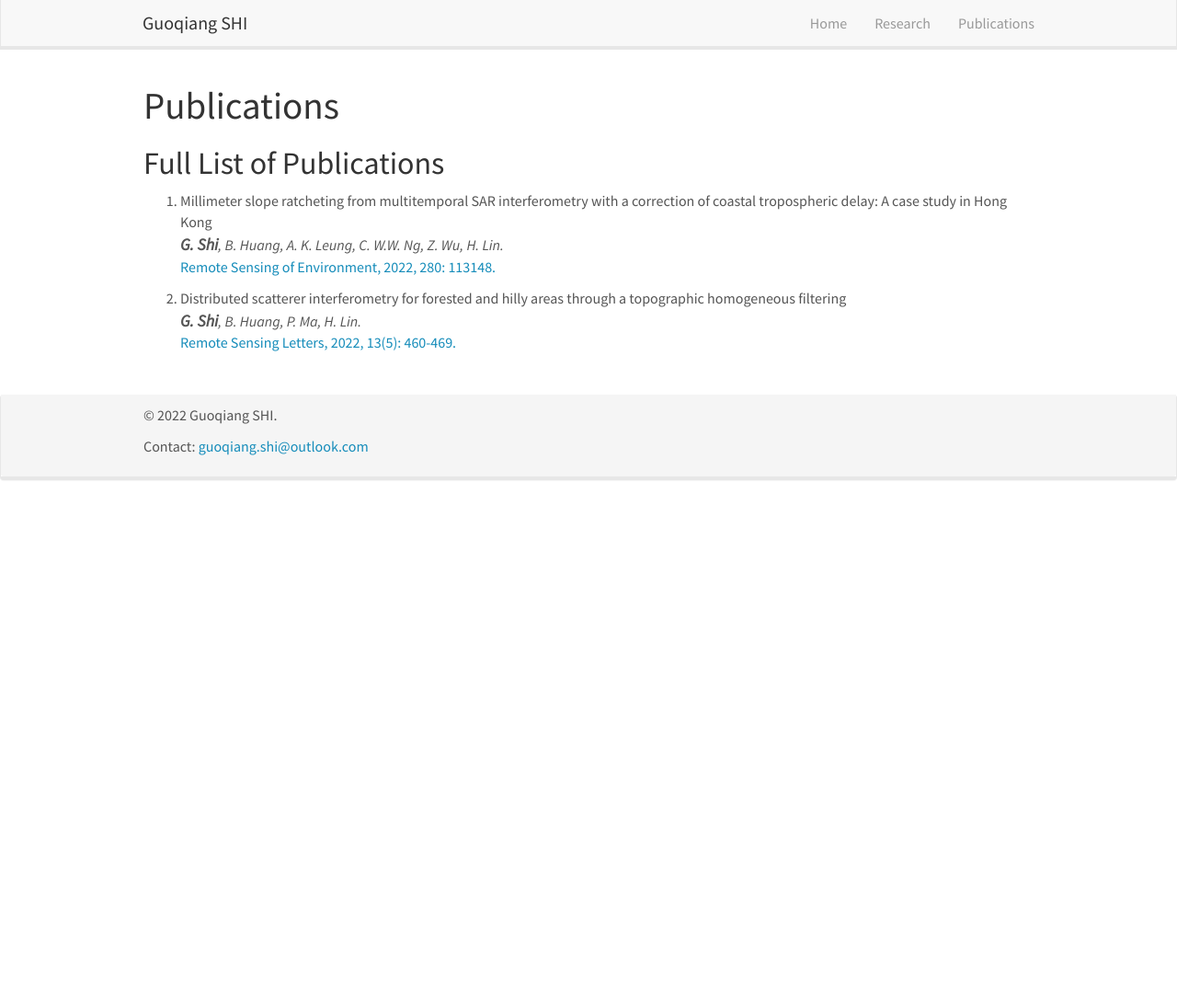
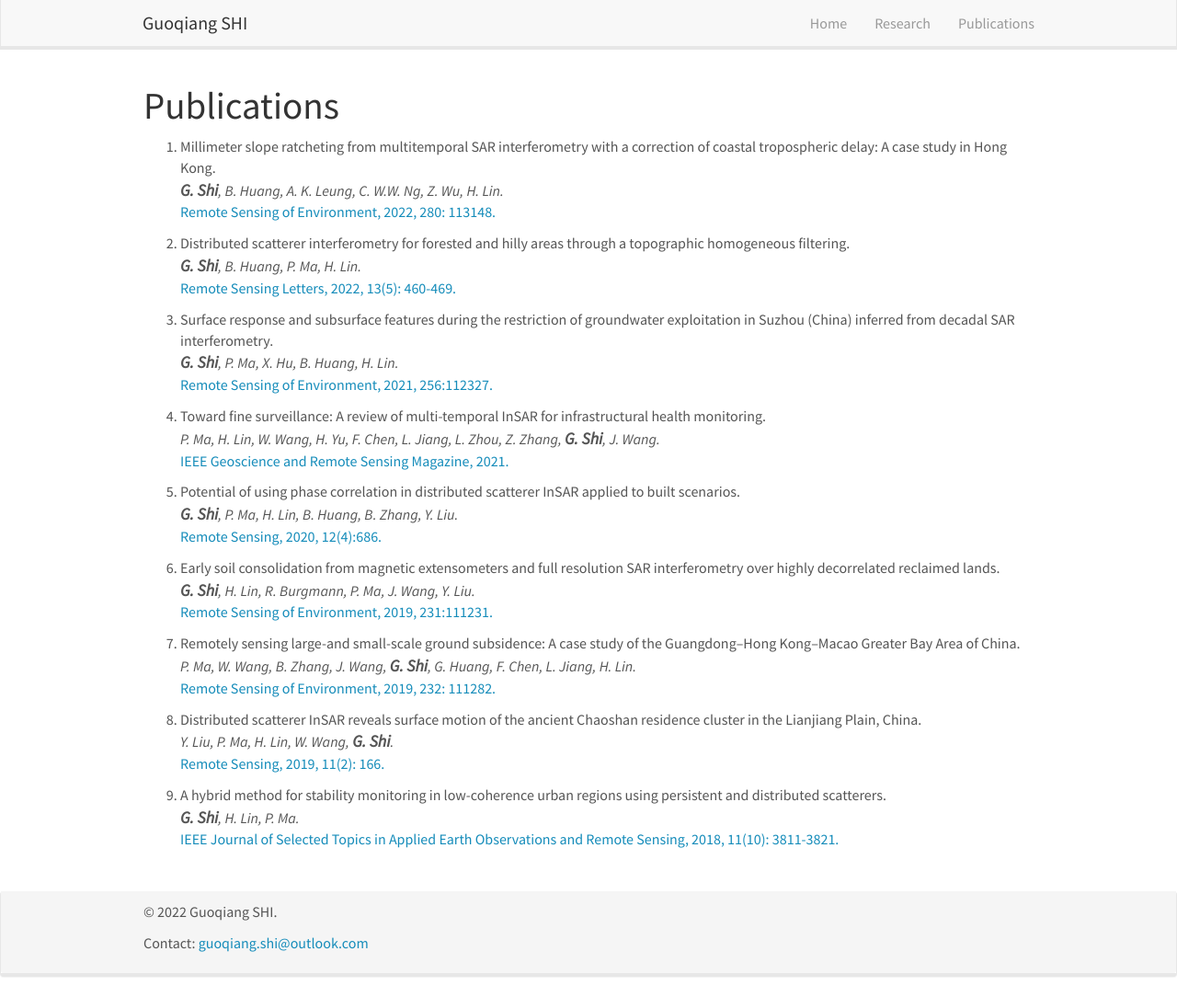
Before and after one commit to guoqiangshi/guoqiangshi.github.io, a Jekyll site: the page publications.html, which Jekyll copies as it is, in a window 1280 px wide and 1084 px high. Shown: the whole window at 92% size. Built offline with Jekyll 4.4.1, drawn with Linux system fonts in a browser that asks for light colours; nearby versions of some CDN libraries; library files that are not in the unit come from our copies.

Commit message:
Update publications.html

```diff
--- a/publications.html
+++ b/publications.html
@@ -213,17 +213,47 @@
 
 -->
 
-<h2 id="full-list-of-publications">Full List of Publications</h2>
+<!-- <h2 id="full-list-of-publications">Full List of Publications</h2> -->
 
 <ol>
   <li>
-    <p>Millimeter slope ratcheting from multitemporal SAR interferometry with a correction of coastal tropospheric delay: A case study in Hong Kong <br />
+    <p>Millimeter slope ratcheting from multitemporal SAR interferometry with a correction of coastal tropospheric delay: A case study in Hong Kong. <br />
   <em><span class="mqq">G. Shi</span>, B. Huang, A. K. Leung, C. W.W. Ng, Z. Wu, H. Lin. </em><br /><a href="https://www.sciencedirect.com/science/article/pii/S0034425722002620">Remote Sensing of Environment, 2022, 280: 113148.</a></p>
   </li>
   <li>
-    <p>Distributed scatterer interferometry for forested and hilly areas through a topographic homogeneous filtering <br />
+    <p>Distributed scatterer interferometry for forested and hilly areas through a topographic homogeneous filtering. <br />
   <em><span class="mqq">G. Shi</span>, B. Huang, P. Ma, H. Lin. </em><br /><a href="https://www.tandfonline.com/doi/abs/10.1080/2150704X.2022.2039414">Remote Sensing Letters, 2022, 13(5): 460-469.</a></p>
   </li>
+  <li>
+    <p> Surface response and subsurface features during the restriction of groundwater exploitation in Suzhou (China) inferred from decadal SAR interferometry.  <br />
+  <em><span class="mqq">G. Shi</span>, P. Ma, X. Hu, B. Huang, H. Lin. </em><br /><a href="https://www.sciencedirect.com/science/article/abs/pii/S0034425721000456">Remote Sensing of Environment, 2021, 256:112327.</a></p>
+  </li>
+  <li>
+    <p> Toward fine surveillance: A review of multi-temporal InSAR for infrastructural health monitoring.  <br />
+  <em>P. Ma, H. Lin, W. Wang, H. Yu, F. Chen, L. Jiang, L. Zhou, Z. Zhang, <span class="mqq">G. Shi</span>, J. Wang. </em><br /><a href="https://ieeexplore.ieee.org/abstract/document/9502847">IEEE Geoscience and Remote Sensing Magazine, 2021.</a></p>
+  </li>
+ <li>
+    <p> Potential of using phase correlation in distributed scatterer InSAR applied to built scenarios.  <br />
+  <em><span class="mqq">G. Shi</span>, P. Ma, H. Lin, B. Huang, B. Zhang, Y. Liu. </em><br /><a href="https://www.mdpi.com/2072-4292/12/4/686">Remote Sensing, 2020, 12(4):686.</a></p>
+  </li>
+<li>
+    <p> Early soil consolidation from magnetic extensometers and full resolution SAR interferometry over highly decorrelated reclaimed lands. <br />
+  <em><span class="mqq">G. Shi</span>, H. Lin, R. Burgmann, P. Ma, J. Wang, Y. Liu. </em><br /><a href="https://www.sciencedirect.com/science/article/abs/pii/S0034425719302500">Remote Sensing of Environment, 2019, 231:111231.</a></p>
+  </li>
+<li>
+    <p> Remotely sensing large-and small-scale ground subsidence: A case study of the Guangdong–Hong Kong–Macao Greater Bay Area of China. <br />
+  <em>P. Ma, W. Wang, B. Zhang, J. Wang, <span class="mqq">G. Shi</span>, G. Huang, F. Chen, L. Jiang, H. Lin. </em><br /><a href="https://www.sciencedirect.com/science/article/abs/pii/S0034425719303013">Remote Sensing of Environment, 2019, 232: 111282.</a></p>
+  </li>
+<li>
+    <p> Distributed scatterer InSAR reveals surface motion of the ancient Chaoshan residence cluster in the Lianjiang Plain, China. <br />
+  <em>Y. Liu, P. Ma, H. Lin, W. Wang, <span class="mqq">G. Shi</span>. </em><br /><a href="https://www.mdpi.com/2072-4292/11/2/166">Remote Sensing, 2019, 11(2): 166.</a></p>
+  </li>
+<li>
+    <p> A hybrid method for stability monitoring in low-coherence urban regions using persistent and distributed scatterers. <br />
+  <em><span class="mqq">G. Shi</span>, H. Lin, P. Ma. </em><br /><a href="https://ieeexplore.ieee.org/abstract/document/8464263">IEEE Journal of Selected Topics in Applied Earth Observations and Remote Sensing, 2018, 11(10): 3811-3821.</a></p>
+  </li>
+
+
 
 </ol>
 
```
